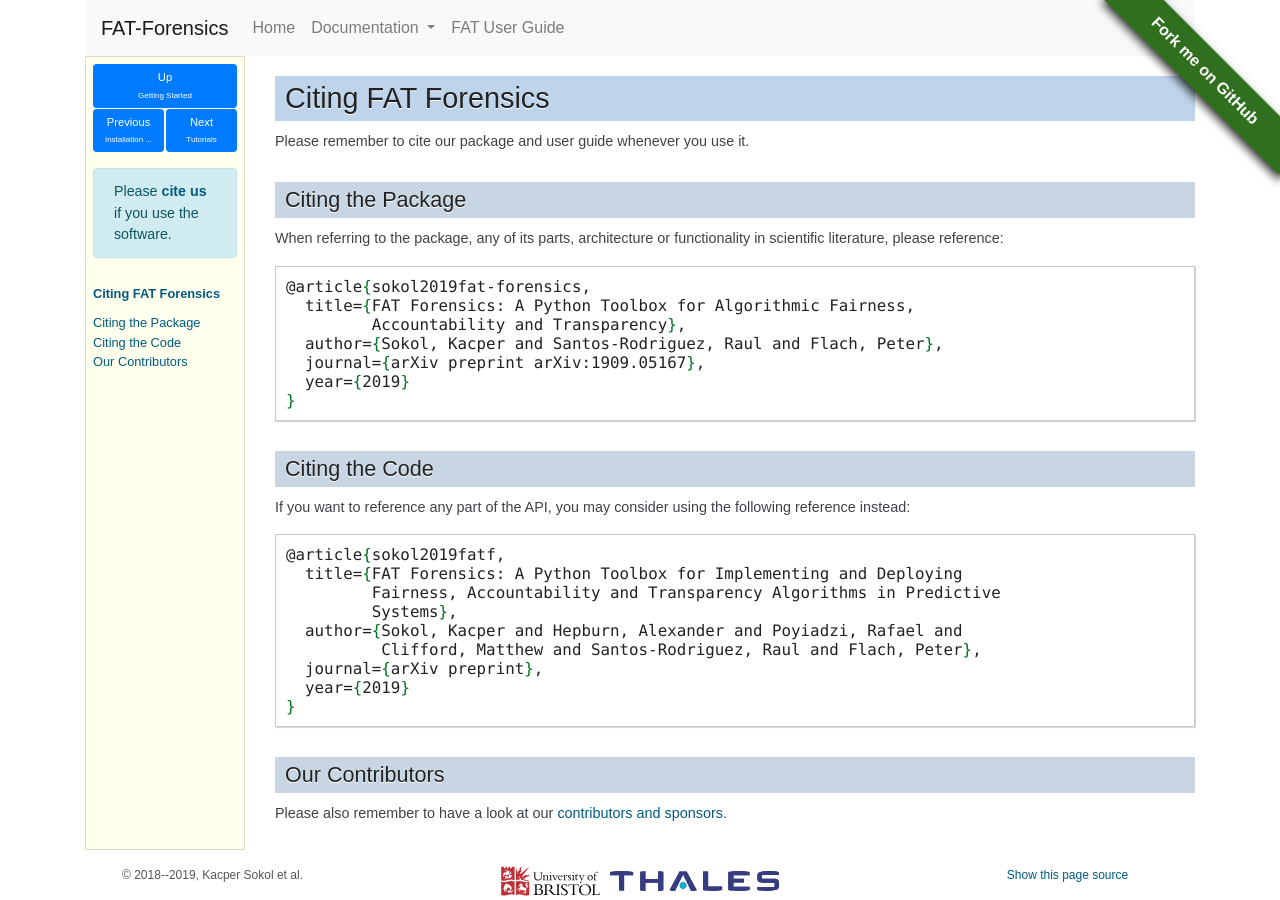
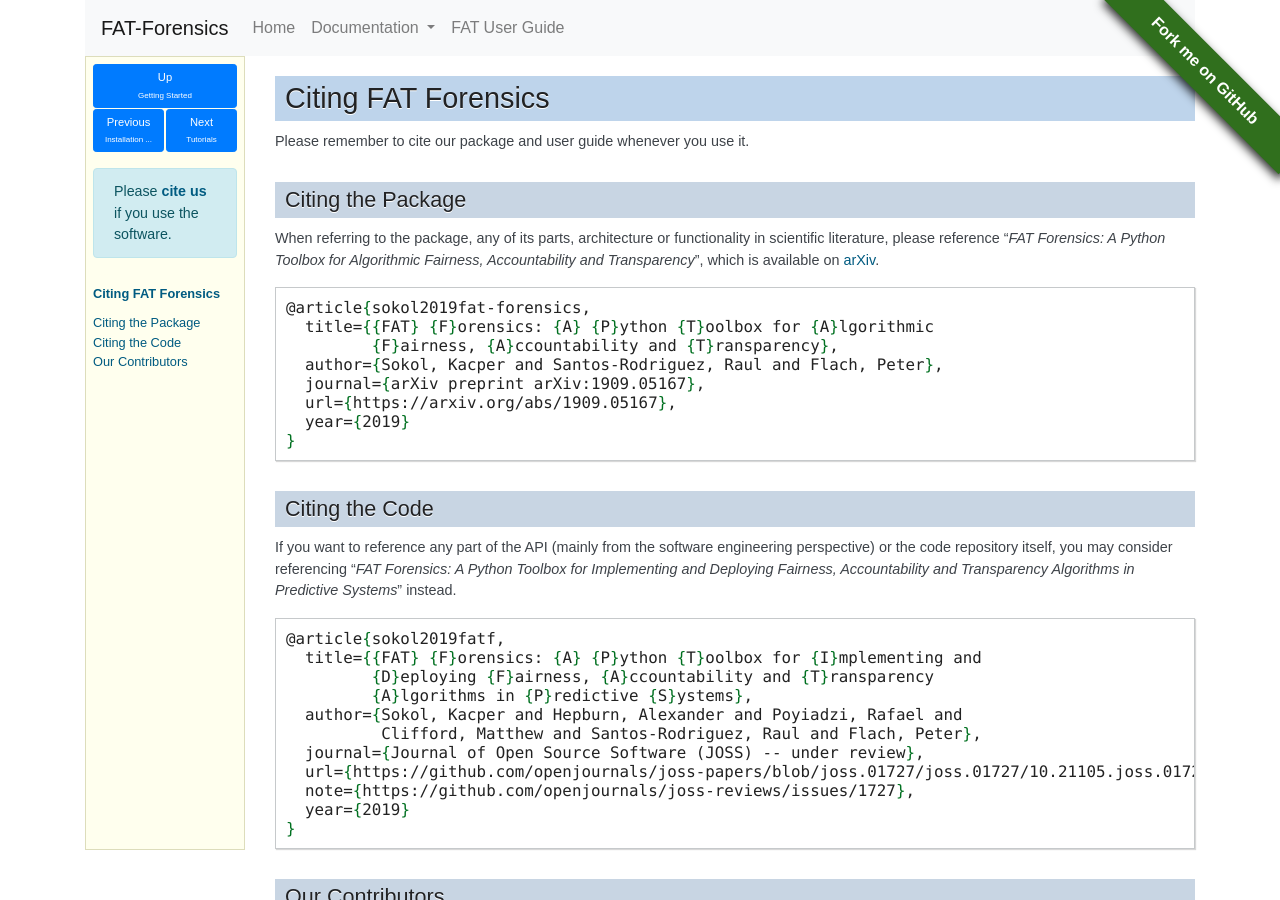
Before and after one commit to fat-forensics/fat-forensics, a Sphinx documentation site: the page built from doc/getting_started/cite.rst, in a window 1280 px wide and 900 px high. Built offline with Sphinx 7.4.7, drawn with Linux system fonts in a browser that asks for light colours; pages that are not in the unit, such as notebooks, are missing from menus; comment, search, counter and statistics services are not loaded.

```diff
--- a/doc/development.rst
+++ b/doc/development.rst
@@ -416,6 +416,7 @@ Transparency
 .. autosummary::
 
    fatf.transparency
+   fatf.transparency.lime
    fatf.transparency.data
    fatf.transparency.models
    fatf.transparency.predictions
@@ -437,11 +438,15 @@ Utilities
    fatf.utils.data
    fatf.utils.models
 
+   fatf.utils.transparency
+
    fatf.utils.array
    fatf.utils.distances
+   fatf.utils.kernels
    fatf.utils.metrics
    fatf.utils.tools
    fatf.utils.testing
+   fatf.utils.validation
 
 Package Resources
 =================
--- a/doc/getting_started/cite.rst
+++ b/doc/getting_started/cite.rst
@@ -11,33 +11,43 @@ Citing the Package
 ==================
 
 When referring to the package, any of its parts, architecture or
-functionality in scientific literature, please reference:
+functionality in scientific literature, please reference "*FAT Forensics: A \
+Python Toolbox for Algorithmic Fairness, Accountability and Transparency*",
+which is available on arXiv_.
 
 .. code:: latex
 
    @article{sokol2019fat-forensics,
-     title={FAT Forensics: A Python Toolbox for Algorithmic Fairness,
-            Accountability and Transparency},
+     title={{FAT} {F}orensics: {A} {P}ython {T}oolbox for {A}lgorithmic
+            {F}airness, {A}ccountability and {T}ransparency},
      author={Sokol, Kacper and Santos-Rodriguez, Raul and Flach, Peter},
      journal={arXiv preprint arXiv:1909.05167},
+     url={https://arxiv.org/abs/1909.05167},
      year={2019}
    }
+
+.. _arXiv: https://arxiv.org/abs/1909.05167
 
 Citing the Code
 ===============
 
-If you want to reference any part of the API, you may consider using the
-following reference instead:
+If you want to reference any part of the API (mainly from the software
+engineering perspective) or the code repository itself, you may consider
+referencing "*FAT Forensics: A Python Toolbox for Implementing and Deploying \
+Fairness, Accountability and Transparency Algorithms in Predictive Systems*"
+instead.
 
 .. code:: latex
 
    @article{sokol2019fatf,
-     title={FAT Forensics: A Python Toolbox for Implementing and Deploying
-            Fairness, Accountability and Transparency Algorithms in Predictive
-            Systems},
+     title={{FAT} {F}orensics: {A} {P}ython {T}oolbox for {I}mplementing and
+            {D}eploying {F}airness, {A}ccountability and {T}ransparency
+            {A}lgorithms in {P}redictive {S}ystems},
      author={Sokol, Kacper and Hepburn, Alexander and Poyiadzi, Rafael and
              Clifford, Matthew and Santos-Rodriguez, Raul and Flach, Peter},
-     journal={arXiv preprint},
+     journal={Journal of Open Source Software (JOSS) -- under review},
+     url={https://github.com/openjournals/joss-papers/blob/joss.01727/joss.01727/10.21105.joss.01727.pdf},
+     note={https://github.com/openjournals/joss-reviews/issues/1727},
      year={2019}
    }
 
--- a/doc/getting_started/structure.rst
+++ b/doc/getting_started/structure.rst
@@ -91,6 +91,7 @@ names the main techniques implemented by FAT Forensics for each intersection.
 +-------------+---------------------------+--------------------------+--------------------------+
 | Predictions | * Counterfactual fairness |                          | * Counterfactuals        |
 |             |   (disparate treatment)   |                          | * Tabular LIME (wrapper) |
+|             |                           |                          | * Tabular bLIMEy         |
 +-------------+---------------------------+--------------------------+--------------------------+
 
 Fairness
```
Also changed, not shown: README.rst (+17 -13 lines), doc/changelog.rst (+67 -0 lines), doc/getting_started/install_deps_os.rst (+17 -14 lines), doc/news.rst (+22 -1 lines), 1 other file.
